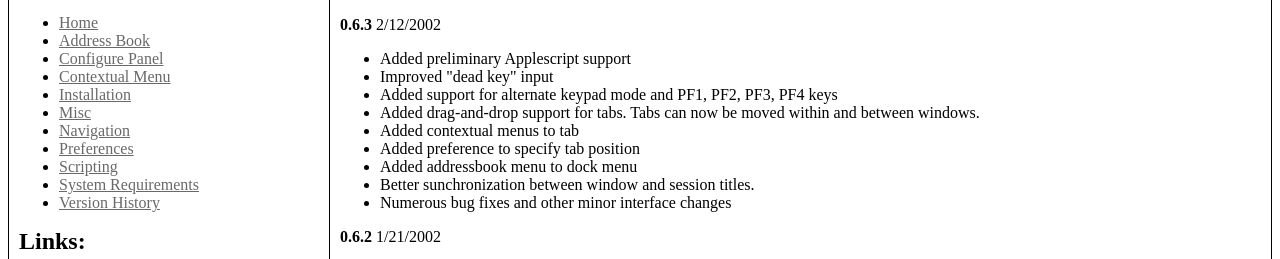
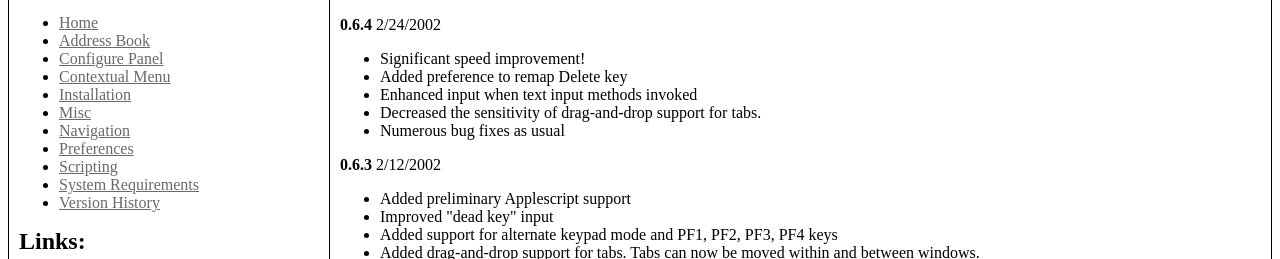
Before and after one commit to caius/iTerm, a plain HTML site: page English.lproj/iTerm Help/history.html in a window 1280 px wide. Shown: the part 256-515 px from the top of the page. Drawn offline with Linux system fonts and the light colour scheme.

Commit message:
* Changed version number to 0.6.4     * Updated help files
git-svn-id: https://iterm.svn.sourceforge.net/svnroot/iterm/trunk@296 a86d2aa4-6e2d-4ff4-9c10-3c044852e7c9

```diff
--- a/English.lproj/iTerm Help/history.html
+++ b/English.lproj/iTerm Help/history.html
@@ -44,6 +44,15 @@
 <TD VALIGN="TOP" BGCOLOR="#FFFFFF">
 <FONT SIZE="5"><STRONG>Version History:</STRONG></FONT>
 <BR><BR>
+
+<STRONG>0.6.4</STRONG> 2/24/2002<BR>
+<UL>
+<LI><BOLD>Significant</BOLD> speed improvement!</LI>
+<LI>Added preference to remap Delete key</LI>
+<LI>Enhanced input when text input methods invoked</LI>
+<LI>Decreased the sensitivity of drag-and-drop support for tabs. </LI>
+<LI>Numerous bug fixes as usual</LI>
+</UL>
 
 <STRONG>0.6.3</STRONG> 2/12/2002<BR>
 <UL>
@@ -129,7 +138,7 @@
 
 <BR>
 <FONT SIZE="-1">
-Modified: Feb 12th, 2003<BR>Created: Dec 18th, 2002<BR>
+Modified: Feb 24th, 2003<BR>Created: Dec 18th, 2002<BR>
 <A HREF="MAILTO:fabian@macvillage.net">Fabian</A> and <A HREF="MAILTO:ujwal@setlurgroup.com">Ujwal S. Sathyam</A><BR>
 Support free software by writing one.<BR>
 </FONT>
```
Also changed, not shown: 11 other files.
